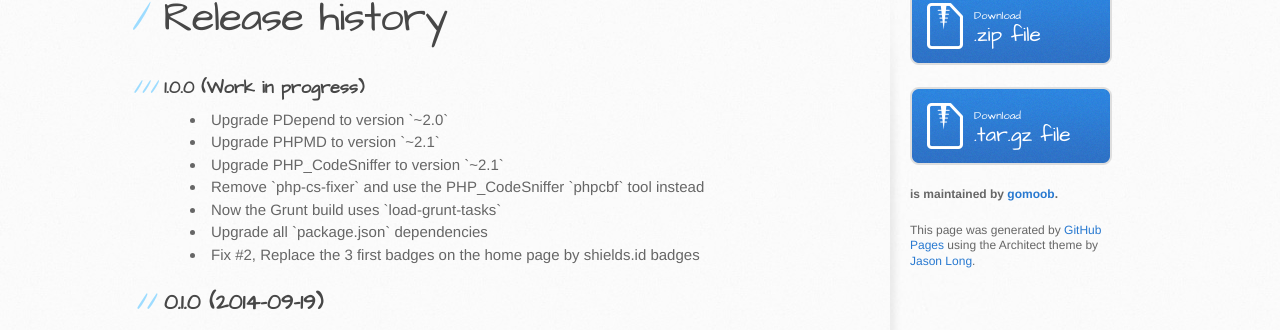
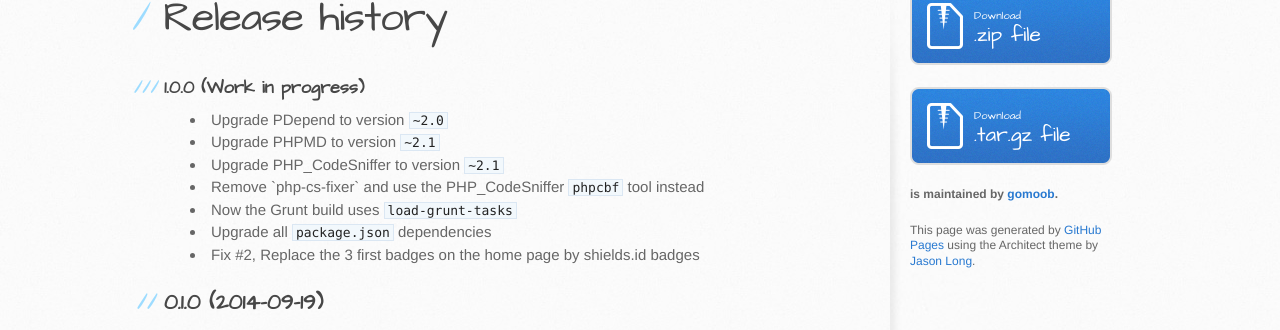
Before and after one commit to gomoob/php-pushwoosh, a Jekyll site: the page built from release-history.html, in a window 1280 px wide. Shown: the part 279-609 px from the top of the page. Built offline with Jekyll 4.4.1, drawn with Linux system fonts in a browser that asks for light colours.

```diff
--- a/release-history.html
+++ b/release-history.html
@@ -7,12 +7,12 @@ title: Release History
 
 <h3>1.0.0 (Work in progress)</h3>
 <ul>
-    <li>Upgrade PDepend to version `~2.0`</li>
-    <li>Upgrade PHPMD to version `~2.1`</li>
-    <li>Upgrade PHP_CodeSniffer to version `~2.1`</li>
-    <li>Remove `php-cs-fixer` and use the PHP_CodeSniffer `phpcbf` tool instead</li>
-    <li>Now the Grunt build uses `load-grunt-tasks`</li>
-    <li>Upgrade all `package.json` dependencies</li>
+    <li>Upgrade PDepend to version <code>~2.0</code></li>
+    <li>Upgrade PHPMD to version <code>~2.1</code></li>
+    <li>Upgrade PHP_CodeSniffer to version <code>~2.1</code></li>
+    <li>Remove `php-cs-fixer` and use the PHP_CodeSniffer <code>phpcbf</code> tool instead</li>
+    <li>Now the Grunt build uses <code>load-grunt-tasks</code></li>
+    <li>Upgrade all <code>package.json</code> dependencies</li>
     <li>Fix #2, Replace the 3 first badges on the home page by shields.id badges</li>
 </ul>
 
```
